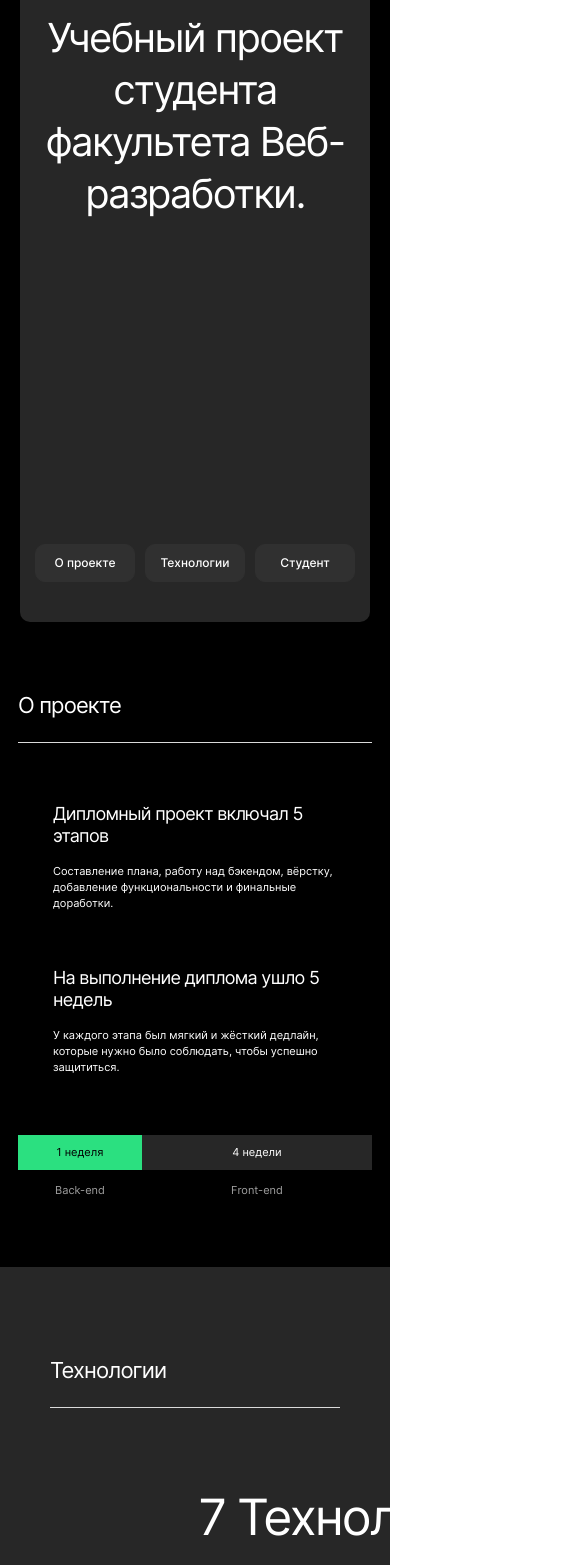
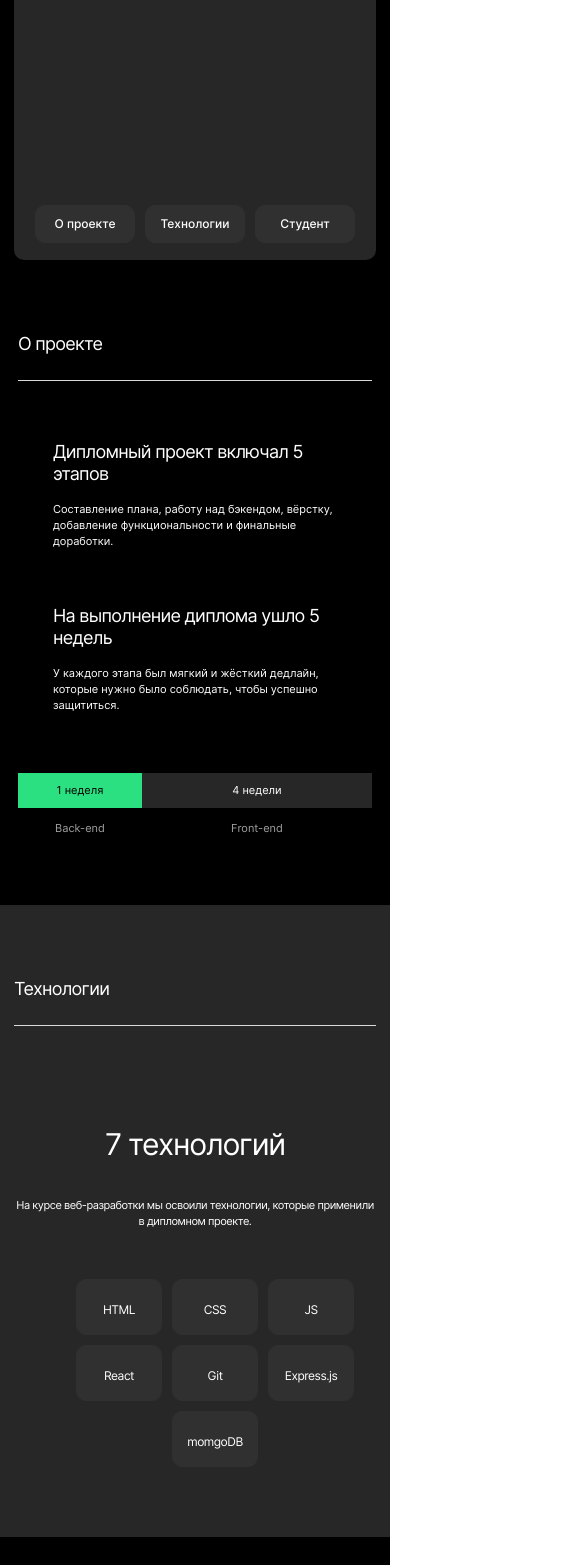
Before and after one commit to MariaSizova/movies-explorer-frontend, a React (Create React App) app: page / in a window 390 px wide. Shown: the part 432-1997 px from the top of the page, 585 px wide, since content can reach past the window. Built offline with nearby package versions, Linux system fonts and the light colour scheme; no server answers.

Commit message:
Сделан адаптив главной страницы

```diff
--- a/src/components/AboutMe/AboutMe.css
+++ b/src/components/AboutMe/AboutMe.css
@@ -100,3 +100,50 @@
     height: 307px;
   }
 }
+
+@media screen and (max-width: 680px) {
+  .about-me {
+    margin-top: 70px;
+  }
+
+  .about-me__content {
+    padding: 0 14px;
+    display: flex;
+    flex-direction: column;
+  }
+
+  .about-me__title {
+    font-size: 30px;
+    letter-spacing: -1.2px;
+    margin-top: 40px;
+    margin-bottom: 20px;
+  }
+
+  .about-me__subtitle {
+    font-size: 11px;
+    line-height: 16px;
+  }
+
+  .about-me__bio {
+    font-size: 11px;
+    line-height: 16px;
+    width: 292px;
+  }
+
+  .about-me__github-link {
+    margin-top: 40px;
+  }
+
+  .about-me__photo {
+    width: 292px;
+    height: 352px;
+    margin-top: 60px;
+  }
+
+  .about-me__info {
+    display: flex;
+    justify-content: center;
+    flex-wrap: wrap;
+    flex-direction: column-reverse;
+  }
+}
--- a/src/components/BurgerMenu/BurgerMenu.css
+++ b/src/components/BurgerMenu/BurgerMenu.css
@@ -22,7 +22,7 @@
 .burger-menu__close-button {
   width: 22px;
   min-height: 22px;
-	background-color: #fff;
+  background-color: palevioletred;
   background-image: url('../../images/buregr-close-button.svg');
   background-repeat: no-repeat;
   background-size: cover;
--- a/src/components/Footer/Footer.css
+++ b/src/components/Footer/Footer.css
@@ -55,8 +55,40 @@
 
 
 @media screen and (max-width: 1024px) {
-
   .footer__content {
     padding: 0 30px;
   }
 }
+
+@media screen and (max-width: 680px) {
+  .footer__content {
+    padding: 0 14px;
+  }
+
+  .footer__title {
+    font-size: 12px;
+    width: 300px;
+  }
+
+  .footer__container {
+    margin-top: 21px;
+    flex-direction: column-reverse;
+    align-items: center;
+    flex-wrap: wrap;
+  }
+
+  .footer__date {
+    font-size: 12px;
+    margin-top: 30px;
+    color: #8B8B8B;
+  }
+
+  .footer__nav-list {
+    flex-wrap: wrap;
+    flex-direction: column;
+    align-items: center;
+    margin-top: 30px;
+    margin-bottom: 0;
+    gap: 12px;
+  }
+}
--- a/src/components/Portfolio/Portfolio.css
+++ b/src/components/Portfolio/Portfolio.css
@@ -16,7 +16,6 @@
   list-style-type: none;
   padding: 0;
   margin: 0;
-  margin-bottom: 125px;
 }
 
 .portfolio__work {
@@ -49,13 +48,13 @@
 
 @media screen and (max-width: 1024px) {
 
+  .portfolio {
+    margin-bottom: 90px;
+  }
+
   .portfolio__works-title {
     margin-top: 91px;
-    font-size: 14px;
-  }
-
-  .portfolio__works {
-    margin-bottom: 90px;
+    font-size: 18px;
   }
 
   .portfolio__work {
@@ -66,3 +65,21 @@
     font-size: 28px;
   }
 }
+
+@media screen and (max-width: 680px) {
+  .portfolio__works-title {
+    margin-top: 70px;
+    margin-bottom: 40px;
+    font-size: 14px;
+  }
+
+  .portfolio__work {
+    padding: 40px 0 14px;
+  }
+
+  .portfolio__work-link {
+    font-size: 18px;
+    line-height: 28px;
+    letter-spacing: -0.72px;
+  }
+}
--- a/src/components/Promo/Promo.css
+++ b/src/components/Promo/Promo.css
@@ -69,3 +69,26 @@
     margin-bottom: 40px;
   }
 }
+
+@media screen and (max-width: 680px) {
+  .promo {
+    padding: 0 14px;
+  }
+
+  .promo__content {
+    padding-top: 220px;
+  }
+
+  .promo__title {
+    max-width: 292px;
+    font-size: 29px;
+    line-height: 37px;
+    letter-spacing: -1.16px;
+  }
+
+  .promo__list {
+    margin-top: 212px;
+    margin-bottom: 17px;
+  }
+
+}
--- a/src/components/SectionTitle/SectionTitle.css
+++ b/src/components/SectionTitle/SectionTitle.css
@@ -13,3 +13,10 @@
   border-bottom: 1px solid #DADADA;
   margin-top: 23px;
 }
+
+@media screen and (max-width:680px) {
+  .section-title {
+    font-size: 18px;
+    letter-spacing: -0.72px;
+  }
+}
--- a/src/components/Techs/Techs.css
+++ b/src/components/Techs/Techs.css
@@ -79,3 +79,40 @@
     margin-bottom: 90px;
   }
 }
+
+@media screen and (max-width: 680px) {
+  .techs {
+    padding-top: 70px;
+  }
+
+  .techs__content {
+    padding: 0 14px;
+  }
+
+  .techs__title {
+    margin: 89px auto 0;
+    font-size: 30px;
+    letter-spacing: -1.2px;
+    width: 292px;
+  }
+
+  .techs__subtitle {
+    margin: 24px auto 0;
+    font-size: 11px;
+    line-height: 16px;
+    letter-spacing: -0.44px;
+  }
+
+  .techs__list {
+    margin-top: 50px;
+    margin-bottom: 70px;
+    flex-wrap: wrap;
+  }
+
+  .techs__list-item {
+    font-size: 12px;
+    letter-spacing: -0.48px;
+    padding: 21px 0 16px;
+    width: 84px;
+  }
+}
--- a/src/components/Techs/Techs.js
+++ b/src/components/Techs/Techs.js
@@ -6,7 +6,7 @@ function Techs() {
     <section className='techs'>
       <div className="techs__content">
         <SectionTitle text='Технологии' />
-        <h3 className="techs__title">7&nbsp;Технологий</h3>
+        <h3 className="techs__title">7&nbsp;технологий</h3>
         <p className="techs__subtitle">На&nbsp;курсе веб-разработки мы&nbsp;освоили технологии, которые применили в&nbsp;дипломном проекте.</p>
         <ul className="techs__list">
           <li className="techs__list-item">HTML</li>
```
Also changed, not shown: src/components/BurgerMenuButton/BurgerMenuButton.css (indentation only). Lines whose indentation alone changed are shown as unchanged.
